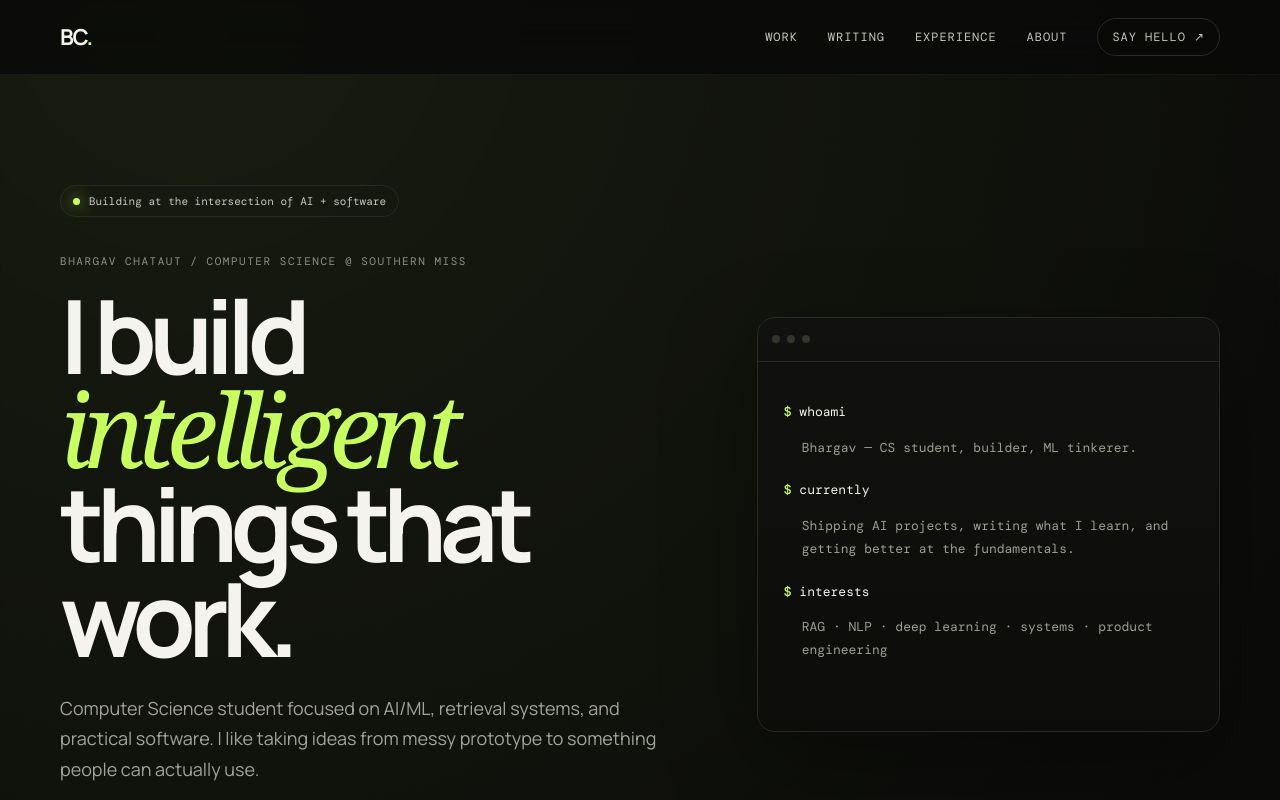
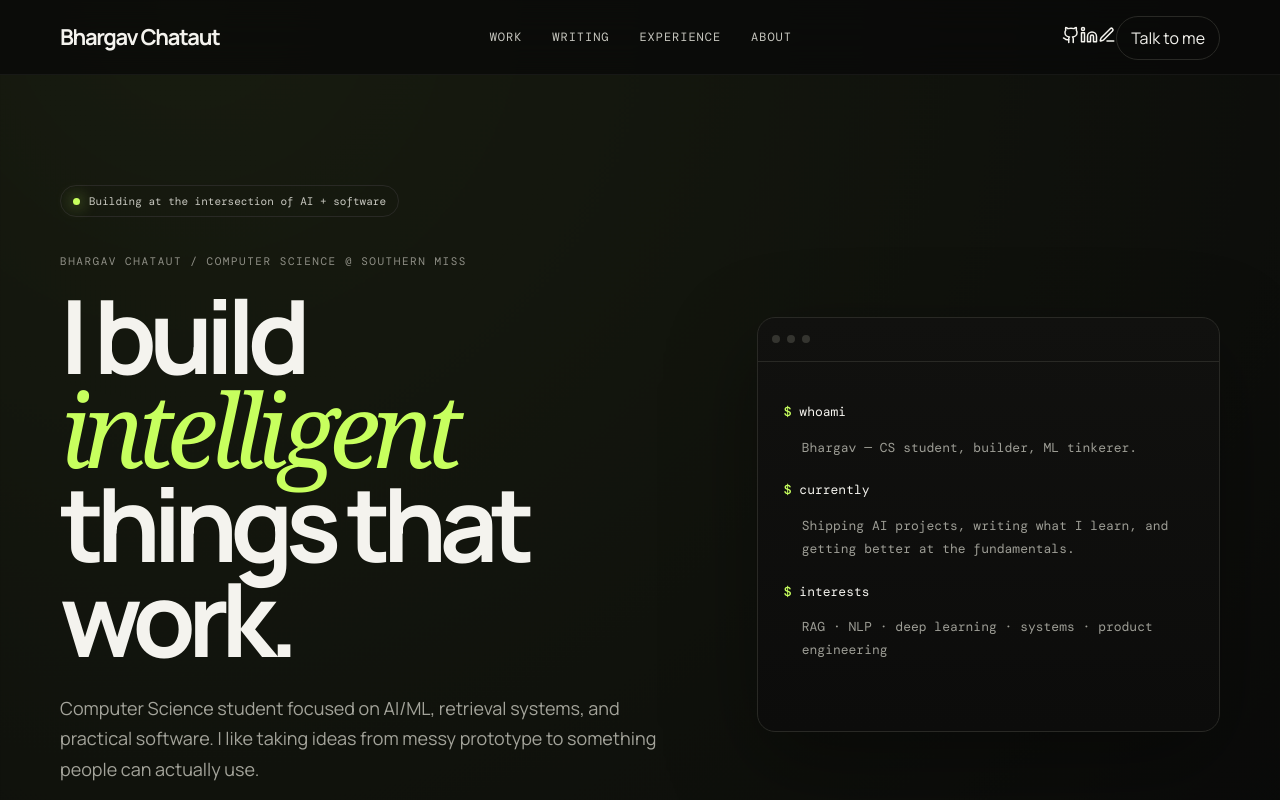
Before and after one commit to bhargav-chataut/portfolio, a React (Vite) app: page / in a window 1280 px wide. Shown: the top 800 px of the page. Built offline with nearby package versions, Linux system fonts and the light colour scheme; a web font is replaced by a local one.

Commit message:
feat: put identity and social links in navigation

```diff
--- a/src/components/Nav.tsx
+++ b/src/components/Nav.tsx
@@ -1,4 +1,4 @@
-import { Menu, X } from 'lucide-react'
+import { Github, Linkedin, Menu, PenLine, X } from 'lucide-react'
 import { useState } from 'react'
 
 const links = ['work', 'writing', 'experience', 'about']
@@ -9,19 +9,31 @@ export function Nav() {
   return (
     <header className="nav-wrap">
       <nav className="nav shell">
-        <a className="brand" href="#top" aria-label="Bhargav Chataut home">BC<span>.</span></a>
+        <a className="brand" href="#top" aria-label="Bhargav Chataut home">Bhargav Chataut</a>
+
         <div className="nav-links desktop-nav">
           {links.map((link) => <a key={link} href={`#${link}`}>{link}</a>)}
-          <a className="nav-cta" href="mailto:bhargavchataut.bc@gmail.com">say hello ↗</a>
         </div>
+
+        <div className="nav-socials desktop-nav" aria-label="Social links">
+          <a href="https://github.com/bhargav-chataut" target="_blank" rel="noreferrer" aria-label="GitHub"><Github size={18}/></a>
+          <a href="https://www.linkedin.com/in/bhargav-chataut/" target="_blank" rel="noreferrer" aria-label="LinkedIn"><Linkedin size={18}/></a>
+          <a href="https://medium.com/@bhargavchataut101" target="_blank" rel="noreferrer" aria-label="Medium"><PenLine size={18}/></a>
+          <a className="nav-cta" href="#contact">Talk to me</a>
+        </div>
+
         <button className="menu-btn" onClick={() => setOpen(!open)} aria-label="Toggle navigation">
           {open ? <X size={22}/> : <Menu size={22}/>}
         </button>
       </nav>
+
       {open && (
         <div className="mobile-menu shell">
           {links.map((link) => <a key={link} href={`#${link}`} onClick={() => setOpen(false)}>{link}</a>)}
-          <a href="mailto:bhargavchataut.bc@gmail.com">say hello ↗</a>
+          <a href="https://github.com/bhargav-chataut" target="_blank" rel="noreferrer">GitHub ↗</a>
+          <a href="https://www.linkedin.com/in/bhargav-chataut/" target="_blank" rel="noreferrer">LinkedIn ↗</a>
+          <a href="https://medium.com/@bhargavchataut101" target="_blank" rel="noreferrer">Medium ↗</a>
+          <a href="#contact" onClick={() => setOpen(false)}>Talk to me</a>
         </div>
       )}
     </header>
```
